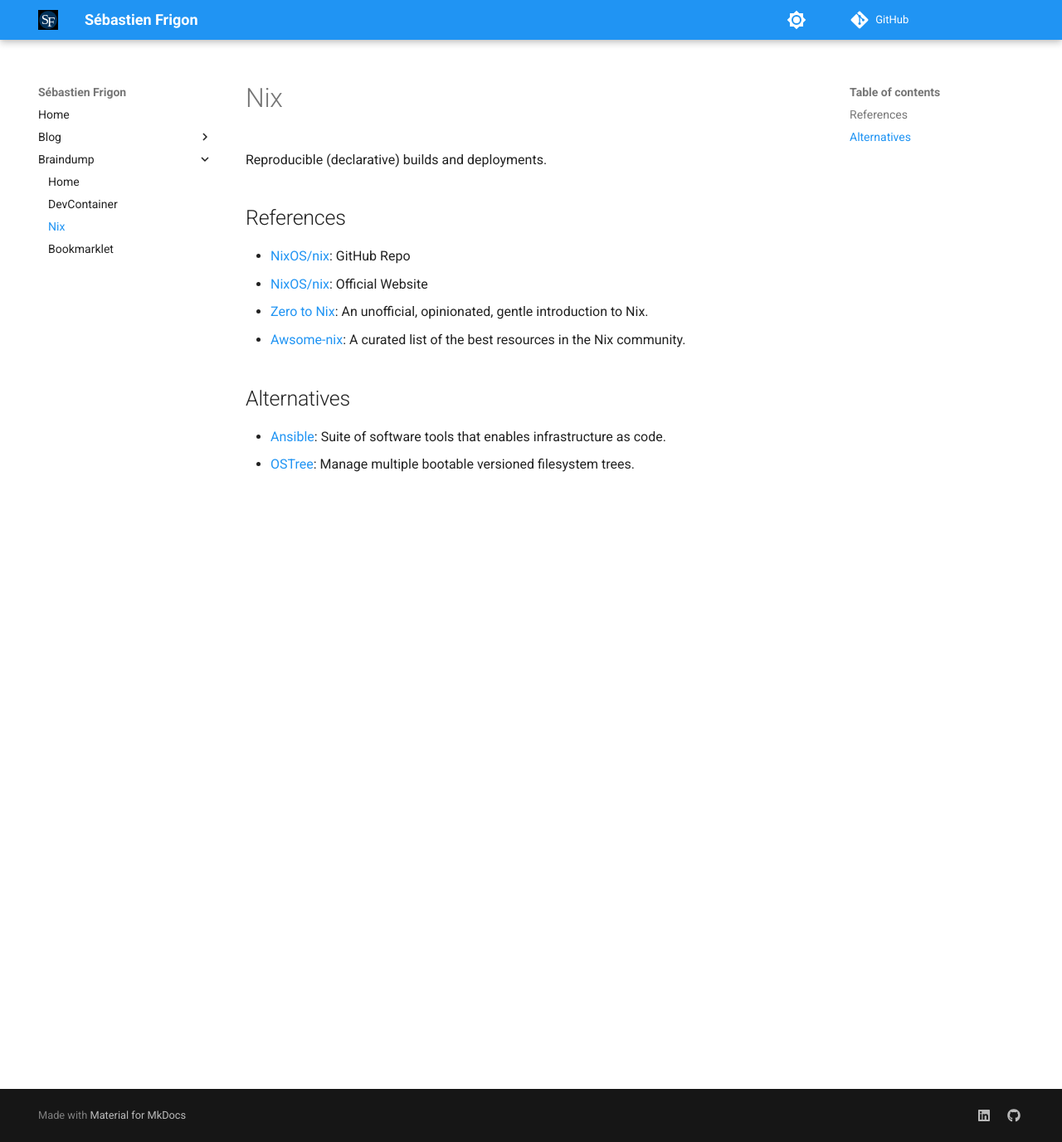
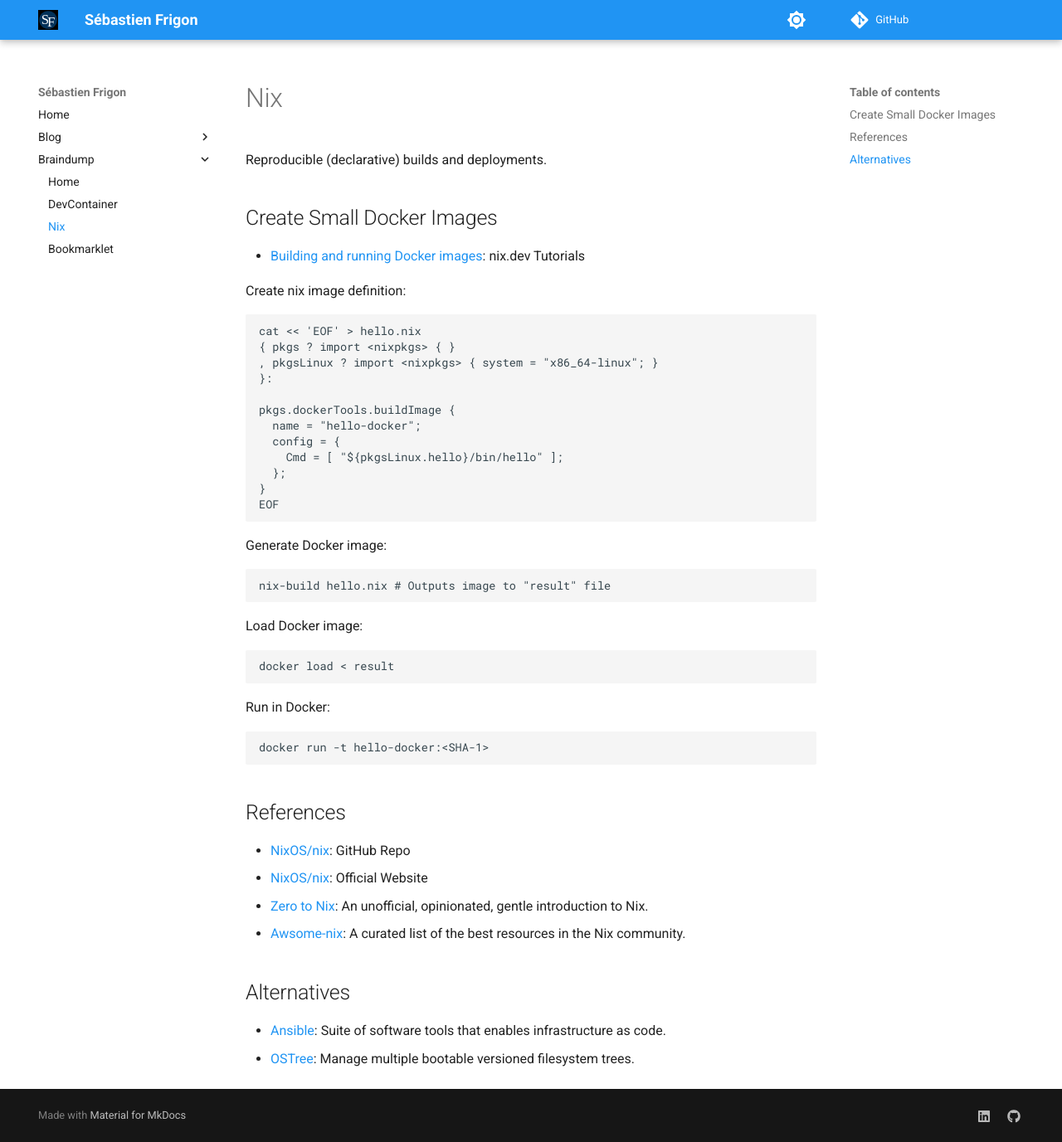
Before and after one commit to cbast/website, an MkDocs documentation site: the page built from docs/en/braindump/Nix.md, in a window 1280 px wide and 1377 px high. Shown: the whole window at 83% size. Built offline with MkDocs 1.6.1 and Material for MkDocs 9.7.7, drawn with Linux system fonts in a browser that asks for light colours; comment, search, counter and statistics services are not loaded.

Commit message:
Update Nix.md

````diff
--- a/docs/en/braindump/Nix.md
+++ b/docs/en/braindump/Nix.md
@@ -1,4 +1,38 @@
 Reproducible (declarative) builds and deployments.
+
+## Create Small Docker Images
+- [Building and running Docker images](https://nix.dev/tutorials/nixos/building-and-running-docker-images.html): nix.dev Tutorials
+
+Create nix image definition:
+```bash
+cat << 'EOF' > hello.nix
+{ pkgs ? import <nixpkgs> { }
+, pkgsLinux ? import <nixpkgs> { system = "x86_64-linux"; }
+}:
+
+pkgs.dockerTools.buildImage {
+  name = "hello-docker";
+  config = {
+    Cmd = [ "${pkgsLinux.hello}/bin/hello" ];
+  };
+}
+EOF
+```
+
+Generate Docker image:
+```bash
+nix-build hello.nix # Outputs image to "result" file
+```
+
+Load Docker image:
+```bash
+docker load < result
+```
+
+Run in Docker:
+```bash
+docker run -t hello-docker:<SHA-1>
+```
 
 ## References
 - [NixOS/nix](https://github.com/NixOS/nix): GitHub Repo
````
